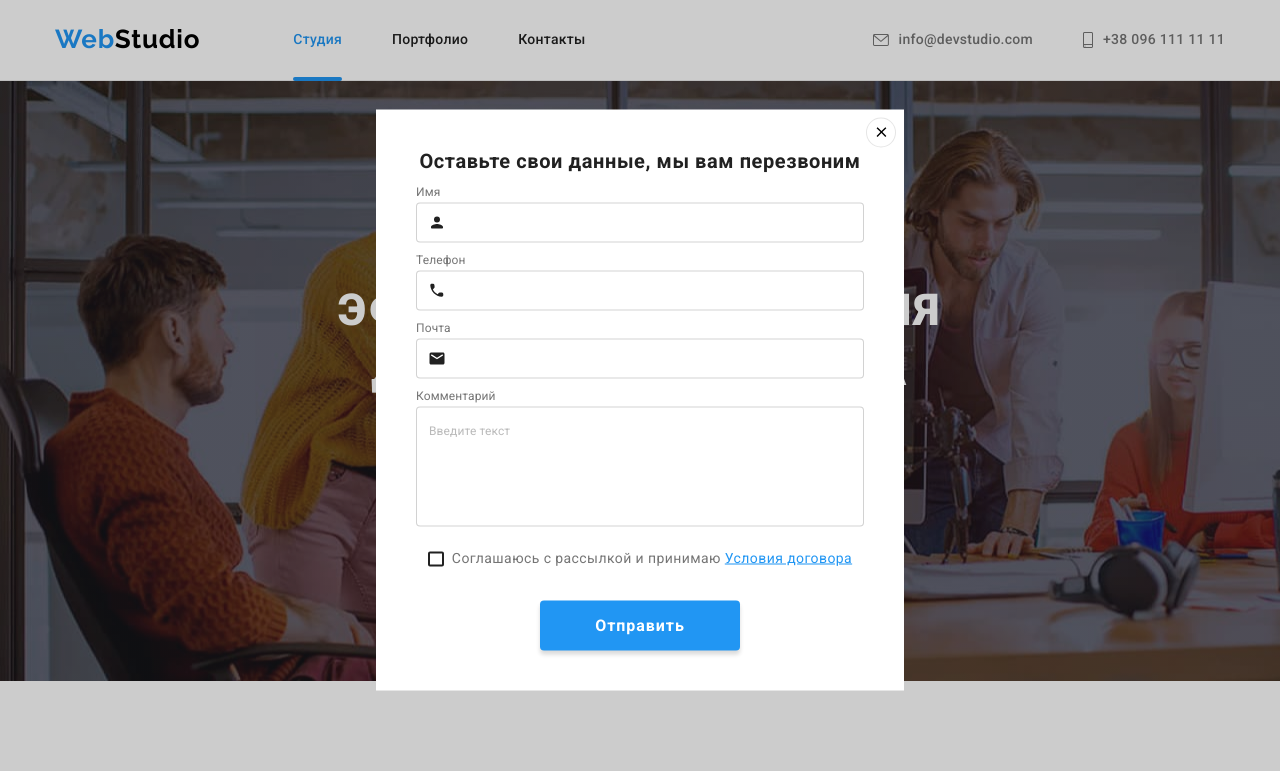
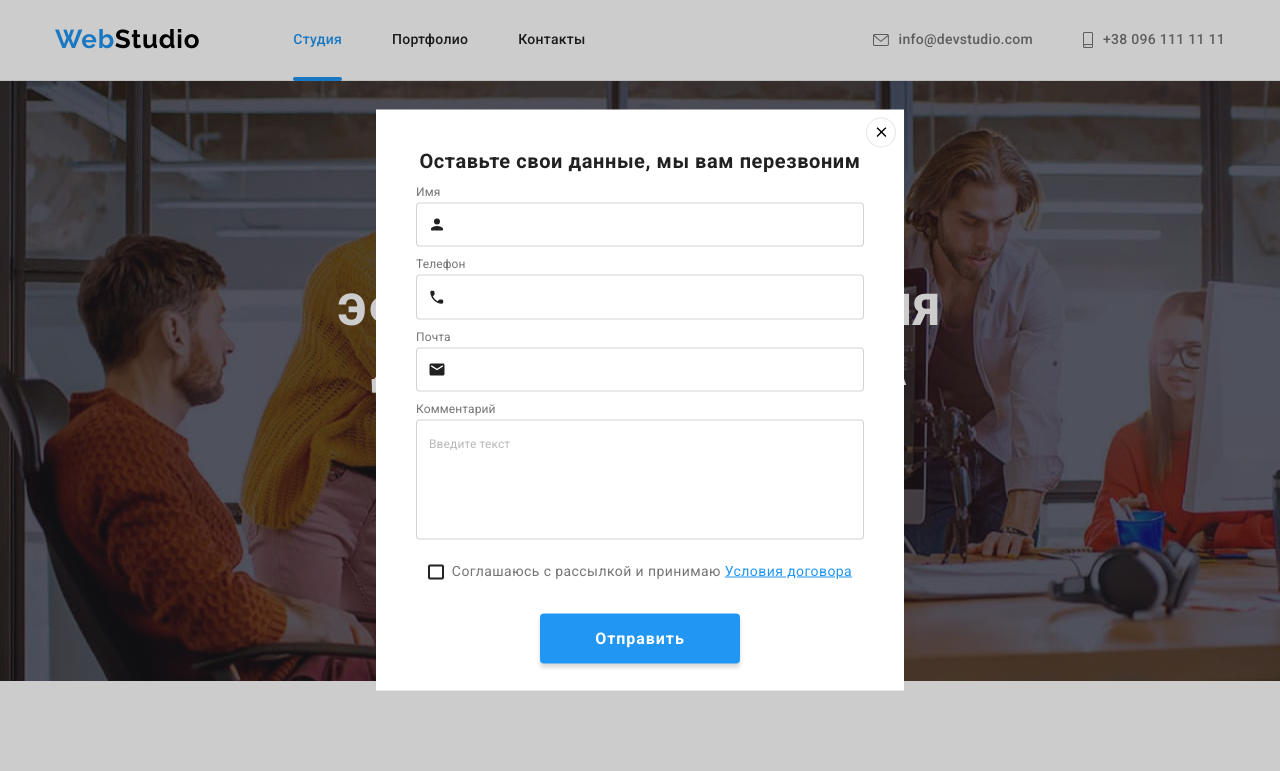
Before and after one commit to MaksimAfanasiev/goit-markup-hw-06, a plain HTML site: page index.html in a window 1280 px wide. Both pictures are taken after a click on the button "Заказать услугу". Shown: the top 771 px of the page. Drawn offline with Linux system fonts and the light colour scheme.

Commit message:
ДЗ6 Сдача2
Код проходит проверку валидатором - дивы в лейблах заменены на спаны.
Высота инпутов не задана явно, определяется паддингами.

```diff
--- a/css/styles.css
+++ b/css/styles.css
@@ -510,6 +510,7 @@ textarea {
   margin-bottom: 10px;
 }
 .modal-label-name {
+  display: block;
   font-size: 12px;
   line-height: 1.17;
   letter-spacing: 0.01em;
@@ -518,13 +519,13 @@ textarea {
 }
 
 .input-box {
+  display: block;
   position: relative;
 }
 
 .input-item {
   display: block;
   width: 100%;
-  height: 40px;
   padding-left: 42px;
   padding-top: 12px;
   padding-bottom: 12px;
@@ -601,6 +602,7 @@ textarea {
 }
 
 .modal-checkbox-text {
+  display: block;
   margin-left: 8px;
   font-size: 14px;
   line-height: 1.71;
--- a/index.html
+++ b/index.html
@@ -374,34 +374,34 @@
         <p class="modal-text">Оставьте свои данные, мы вам перезвоним</p>
         <form name="feedback" class="modal-form">
           <label class="modal-feedback-label">
-            <p class="modal-label-name">Имя</p>
-            <div class="input-box">
+            <span class="modal-label-name">Имя</span>
+            <span class="input-box">
               <input type="text" name="username" class="input-item" />
               <svg width="18px" height="18px" class="input-item-icon">
                 <use href="images/symbol-defs.svg#icon-person"></use>
               </svg>
-            </div>
+            </span>
           </label>
           <label class="modal-feedback-label">
-            <p class="modal-label-name">Телефон</p>
-            <div class="input-box">
+            <span class="modal-label-name">Телефон</span>
+            <span class="input-box">
               <input type="tel" name="phone-number" class="input-item" />
               <svg width="18px" height="18px" class="input-item-icon">
                 <use href="images/symbol-defs.svg#icon-phone"></use>
               </svg>
-            </div>
+            </span>
           </label>
           <label class="modal-feedback-label">
-            <p class="modal-label-name">Почта</p>
-            <div class="input-box">
+            <span class="modal-label-name">Почта</span>
+            <span class="input-box">
               <input type="email" name="email" class="input-item" />
               <svg width="18px" height="18px" class="input-item-icon">
                 <use href="images/symbol-defs.svg#icon-email"></use>
               </svg>
-            </div>
+            </span>
           </label>
           <label class="modal-feedback-label">
-            <p class="modal-label-name">Комментарий</p>
+            <span class="modal-label-name">Комментарий</span>
             <textarea name="comments" placeholder="Введите текст" class="textarea-item"></textarea>
           </label>
           <label class="modal-check">
@@ -409,10 +409,10 @@
             <svg width="16px" height="15px" class="checkbox-icon">
               <use href="images/symbol-defs.svg#icon-checked"></use>
             </svg>
-            <p class="modal-checkbox-text">
+            <span class="modal-checkbox-text">
               Соглашаюсь с рассылкой и принимаю
               <a href="" class="agreement-link">Условия договора</a>
-            </p>
+            </span>
           </label>
           <button type="submit" class="modal-form-button">Отправить</button>
         </form>
```
